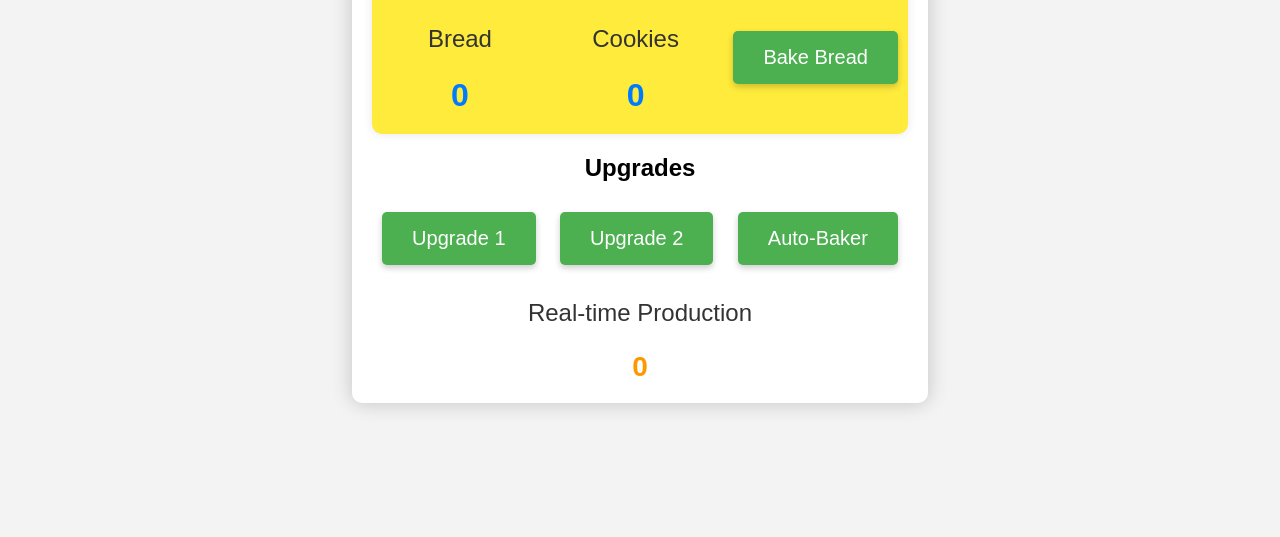
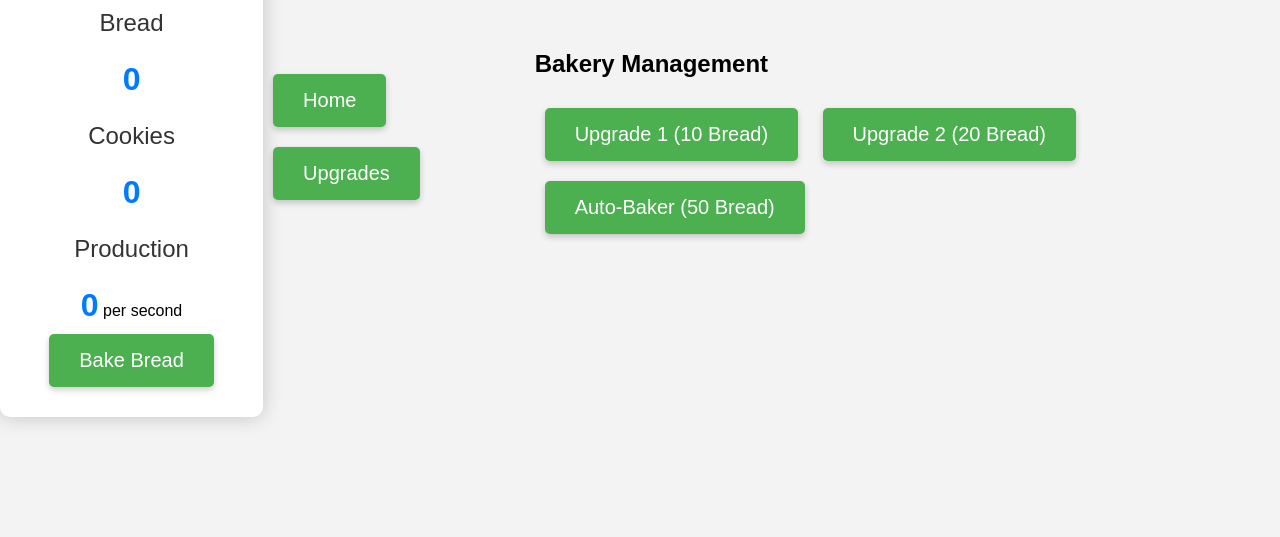
Before and after one commit to largefort/Bakeryclicker, a plain HTML site: page index.html in a window 1280 px wide. Shown: the part 263-800 px from the top of the page. Drawn offline with Linux system fonts and the light colour scheme.

Commit message:
Update index.html

```diff
--- a/index.html
+++ b/index.html
@@ -8,7 +8,7 @@
 <body>
     <div class="container">
         <h1>Bakery Clicker</h1>
-        <div id="bakery">
+        <div class="resources">
             <div class="resource">
                 <p>Bread</p>
                 <span id="bread">0</span>
@@ -17,17 +17,41 @@
                 <p>Cookies</p>
                 <span id="cookies">0</span>
             </div>
-            <button id="bake">Bake Bread</button>
+            <div class="resource">
+                <p>Production</p>
+                <span id="realTimeProduction">0</span> per second
+            </div>
         </div>
-        <div id="upgrades">
+        <button id="bake">Bake Bread</button>
+    </div>
+    <div class="tab-bar">
+        <button class="tab-button" id="homeTab">Home</button>
+        <button class="tab-button" id="upgradesTab">Upgrades</button>
+    </div>
+    <div class="tab-content">
+        <!-- Home Tab Content -->
+        <div id="homeContent">
+            <h2>Bakery Management</h2>
+            <button id="upgrade1">Upgrade 1 (10 Bread)</button>
+            <button id="upgrade2">Upgrade 2 (20 Bread)</button>
+            <button id="autoBaker">Auto-Baker (50 Bread)</button>
+        </div>
+
+        <!-- Upgrades Tab Content -->
+        <div id="upgradesContent" style="display: none;">
             <h2>Upgrades</h2>
-            <button id="upgrade1">Upgrade 1</button>
-            <button id="upgrade2">Upgrade 2</button>
-            <button id="autoBaker">Auto-Baker</button>
-        </div>
-        <div id="production">
-            <p>Real-time Production</p>
-            <span id="realTimeProduction">0</span>
+            <div class="upgrade">
+                <p>Upgrade 1 (Cost: 10 Bread)</p>
+                <button id="upgrade1">Buy</button>
+            </div>
+            <div class="upgrade">
+                <p>Upgrade 2 (Cost: 20 Bread)</p>
+                <button id="upgrade2">Buy</button>
+            </div>
+            <div class="upgrade">
+                <p>Auto-Baker (Cost: 50 Bread)</p>
+                <button id="autoBaker">Buy</button>
+            </div>
         </div>
     </div>
     <script src="script.js"></script>
```
